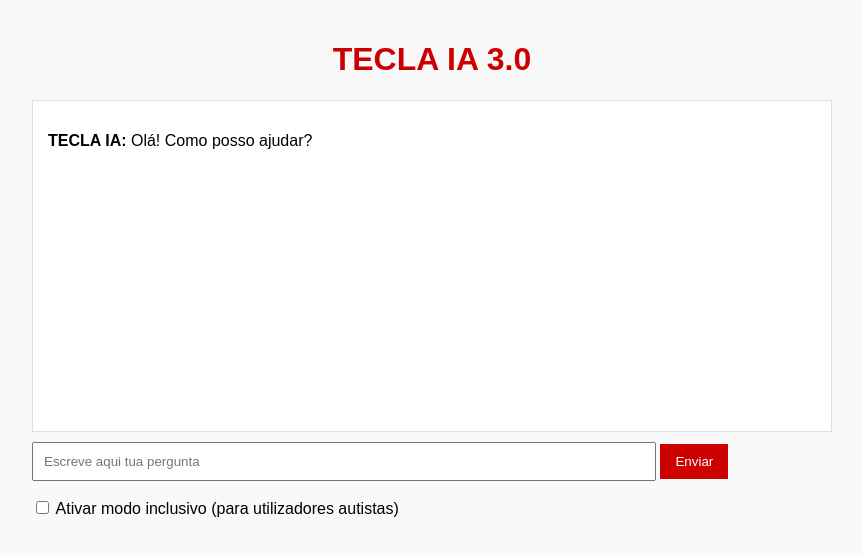
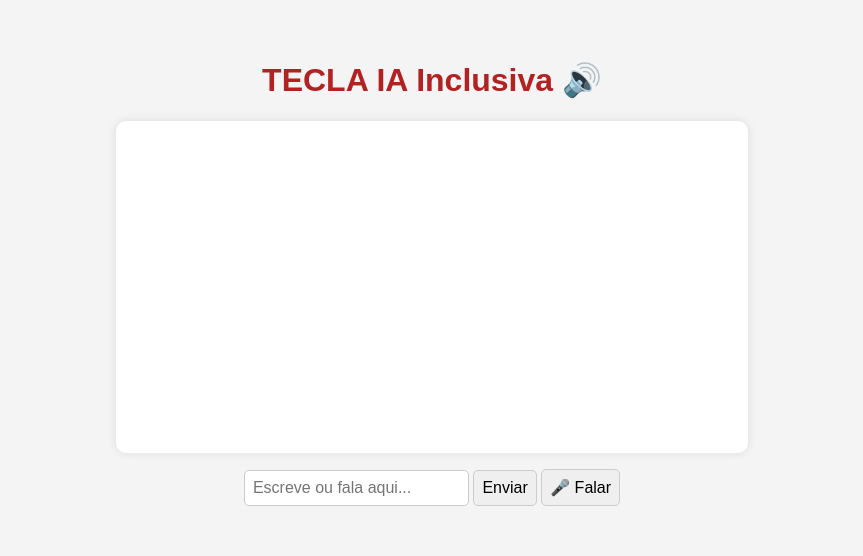
Before and after one commit to Dala35/TECLA-IA-INCLUSIVA, a plain HTML site: page index.html in a window 1280 px wide. Shown: the whole page, without its empty margins (208-1071 px from the left). Drawn offline with Linux system fonts and the light colour scheme.

Commit message:
Update index.html

```diff
--- a/index.html
+++ b/index.html
@@ -1,112 +1,100 @@
 <!DOCTYPE html>
 <html lang="pt">
 <head>
-  <meta charset="UTF-8">
-  <meta name="viewport" content="width=device-width, initial-scale=1">
-  <title>TECLA IA 3.0</title>
+  <meta charset="UTF-8" />
+  <meta name="viewport" content="width=device-width, initial-scale=1.0"/>
+  <title>TECLA IA Inclusiva com Voz</title>
   <style>
     body {
+      background: #f4f4f4;
       font-family: Arial, sans-serif;
-      background: #f9f9f9;
-      padding: 20px;
-      max-width: 800px;
-      margin: auto;
+      padding: 2rem;
+      text-align: center;
     }
     h1 {
-      color: #c00;
-      text-align: center;
+      color: #b22222;
     }
-    #chatBox {
-      background: #fff;
-      border: 1px solid #ddd;
-      padding: 15px;
+    #chat {
+      max-width: 600px;
+      margin: auto;
+      text-align: left;
+      background: white;
+      padding: 1rem;
+      border-radius: 10px;
       height: 300px;
       overflow-y: auto;
-      margin-bottom: 10px;
+      box-shadow: 0 0 10px rgba(0,0,0,0.1);
     }
-    input[type="text"] {
-      width: 75%;
-      padding: 10px;
+    input, button {
+      margin-top: 1rem;
+      padding: 0.5rem;
+      font-size: 1rem;
+      border-radius: 5px;
+      border: 1px solid #ccc;
     }
     button {
-      padding: 10px 15px;
-      background: #c00;
-      color: white;
-      border: none;
       cursor: pointer;
-    }
-    label {
-      display: block;
-      margin: 10px 0 5px;
-    }
-    #modoInclusivo {
-      margin-top: 10px;
     }
   </style>
 </head>
 <body>
-  <h1>TECLA IA 3.0</h1>
-
-  <div id="chatBox">
-    <p><strong>TECLA IA:</strong> Olá! Como posso ajudar?</p>
-  </div>
-
-  <input type="text" id="inputPergunta" placeholder="Escreve aqui tua pergunta">
-  <button onclick="responder()">Enviar</button>
-
-  <label>
-    <input type="checkbox" id="modoInclusivo">
-    Ativar modo inclusivo (para utilizadores autistas)
-  </label>
+  <h1>TECLA IA Inclusiva 🔊</h1>
+  <div id="chat"></div>
+  <input type="text" id="input" placeholder="Escreve ou fala aqui..." />
+  <button onclick="enviar()">Enviar</button>
+  <button onclick="falar()">🎤 Falar</button>
 
   <script>
-    const respostasBase = {
-      "olá": "Olá! Tudo bem contigo?",
-      "quem és tu?": "Sou a TECLA IA 3.0 – tua assistente com foco cultural e educacional.",
-      "o que sabes fazer?": "Posso responder perguntas e até aprender contigo!",
+    const chat = document.getElementById('chat');
+    const input = document.getElementById('input');
+
+    const memoria = {
+      "olá": "Olá! Como posso ajudar?",
+      "quem és tu": "Sou a TECLA IA, criada para apoiar e incluir.",
+      "obrigado": "Estou sempre aqui!",
+      "tudo bem": "Está tudo sim! E contigo?",
+      "adeus": "Tchau! Volta sempre."
     };
 
-    const respostasAprendidas = {};
-
-    function responder() {
-      const pergunta = document.getElementById("inputPergunta").value.toLowerCase().trim();
-      const chatBox = document.getElementById("chatBox");
-      const inclusivo = document.getElementById("modoInclusivo").checked;
-
-      let resposta = respostasBase[pergunta] || respostasAprendidas[pergunta];
-
-      if (!resposta) {
-        resposta = inclusivo
-          ? "Não entendi. Queres ensinar-me o que devo responder?"
-          : "Ainda não sei isso. Podes ensinar-me?";
-        respostasAprendidas[pergunta] = null; // Marca como pendente
-      }
-
-      chatBox.innerHTML += `<p><strong>Tu:</strong> ${pergunta}</p>`;
-      chatBox.innerHTML += `<p><strong>TECLA IA:</strong> ${resposta}</p>`;
-      document.getElementById("inputPergunta").value = "";
-      chatBox.scrollTop = chatBox.scrollHeight;
-
-      // Se está pendente, pede resposta
-      if (respostasAprendidas[pergunta] === null) {
-        setTimeout(() => {
-          const nova = prompt("Como devo responder a: \"" + pergunta + "\"?");
-          if (nova) {
-            respostasAprendidas[pergunta] = inclusivo ? ajustarParaInclusivo(nova) : nova;
-            chatBox.innerHTML += `<p><strong>TECLA IA:</strong> Aprendi! Obrigada por me ensinar.</p>`;
-            chatBox.scrollTop = chatBox.scrollHeight;
-          }
-        }, 300);
-      }
+    function escrever(msg, classe = 'user') {
+      const div = document.createElement('div');
+      div.textContent = msg;
+      div.style.margin = '0.5rem 0';
+      div.style.color = classe === 'user' ? '#222' : '#006400';
+      chat.appendChild(div);
+      chat.scrollTop = chat.scrollHeight;
     }
 
-    function ajustarParaInclusivo(texto) {
-      // Remove exageros e simplifica linguagem
-      return texto
-        .replace(/uau|incrível|fantástico|maravilhoso/gi, "")
-        .replace(/[!]{2,}/g, ".")
-        .replace(/(:|;)?\)|<3|😍|🔥/g, "")
-        .trim();
+    function responder(texto) {
+      let resposta = memoria[texto.toLowerCase()] || "Ainda não aprendi isso. Queres ensinar-me?";
+      escrever(resposta, 'bot');
+      falarTexto(resposta);
+    }
+
+    function enviar() {
+      const msg = input.value.trim();
+      if (!msg) return;
+      escrever(msg, 'user');
+      responder(msg);
+      input.value = '';
+    }
+
+    function falar() {
+      const reconhecimento = new (window.SpeechRecognition || window.webkitSpeechRecognition)();
+      reconhecimento.lang = 'pt-PT';
+      reconhecimento.start();
+
+      reconhecimento.onresult = function (event) {
+        const resultado = event.results[0][0].transcript;
+        escrever(resultado, 'user');
+        responder(resultado);
+      };
+    }
+
+    function falarTexto(texto) {
+      const fala = new SpeechSynthesisUtterance(texto);
+      fala.lang = 'pt-PT';
+      window.speechSynthesis.speak(fala);
     }
   </script>
 </body>
```
